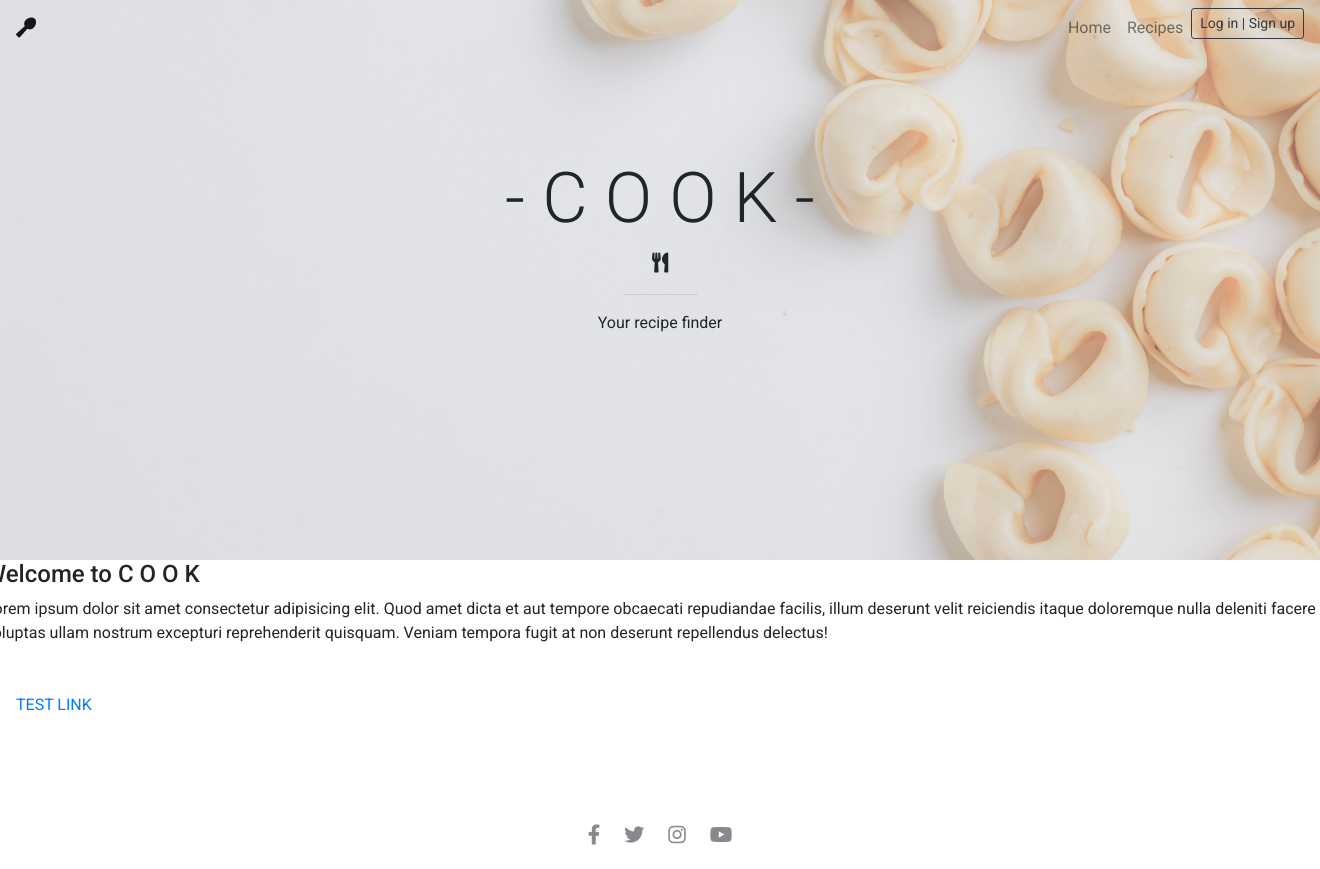
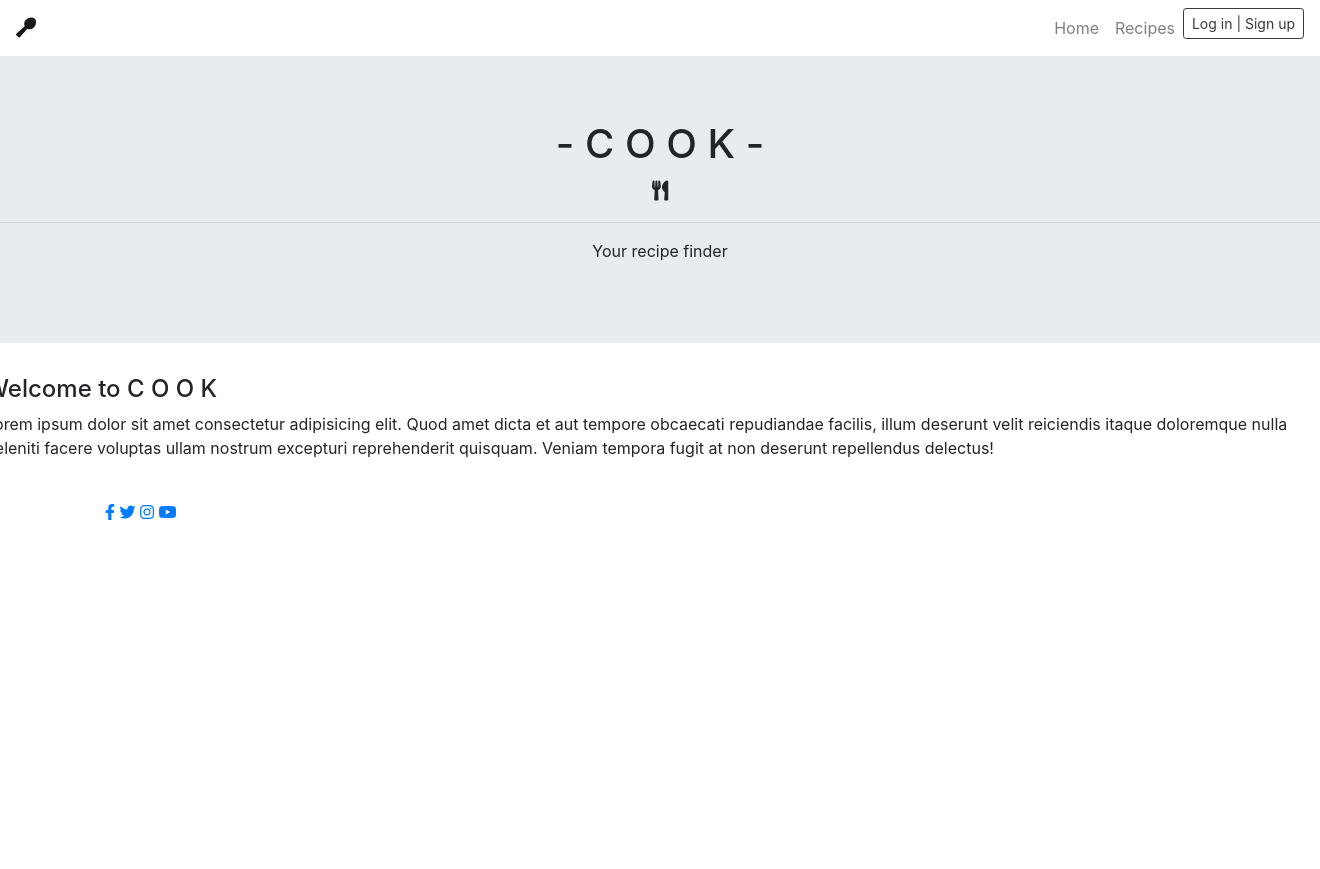
Before and after one commit to Code-Institute-Submissions/Chloe-O-C-O-O-K-Milestone-Project-3, a Flask app: template templates/index.html in a window 1320 px wide. After the commit the page ends 520 px from the top, so only its background shows below. Run offline with Flask 2, Linux system fonts and the light colour scheme; the template is opened without the code that fills it, so the values that code supplies are empty; some libraries are stand-ins or nearby versions.

Commit message:
changes to run.py and index page, test html page deleted

```diff
--- a/run.py
+++ b/run.py
@@ -27,9 +27,7 @@
     return render_template("register.html")
 
 
-@app.route("/index_copy.html")
-def index_test():
-    return render_template("index_copy.html")
+# change to false before submitting #
 
 
 if __name__ == "__main__":
@@ -37,6 +35,3 @@
         host=os.environ.get("IP", "0.0.0.0"),
         port=int(os.environ.get("PORT", "5000")),
         debug=True)
-
-
-# change to false before submitting #
--- a/templates/base.html
+++ b/templates/base.html
@@ -71,7 +71,6 @@
       </div>
     </header>
 
-<!--Pulls info from xxxxx-->
 
     {% block content %}
     {% endblock %}
--- a/templates/index.html
+++ b/templates/index.html
@@ -1,77 +1,6 @@
-<!DOCTYPE html>
-<html lang="en">
-  <head>
-    <meta charset="UTF-8" />
-    <meta name="viewport" content="width=device-width, initial-scale=1.0" />
-    <!--Bootstrap CDN-->
-    <link
-      rel="stylesheet"
-      href="https://stackpath.bootstrapcdn.com/bootstrap/4.5.0/css/bootstrap.min.css"
-      integrity="sha384-9aIt2nRpC12Uk9gS9baDl411NQApFmC26EwAOH8WgZl5MYYxFfc+NcPb1dKGj7Sk"
-      crossorigin="anonymous"
-    />
-    <link
-      href="https://fonts.googleapis.com/css2?family=Roboto:wght@300;400;500&display=swap"
-      rel="stylesheet"
-    />
-    <!--CSS-->
-    <link rel="stylesheet" href="/assets/css/style.css" />
-    <!--Font Awesome CDN-->
-    <link
-      rel="stylesheet"
-      href="https://use.fontawesome.com/releases/v5.8.1/css/all.css"
-      integrity="sha384-50oBUHEmvpQ+1lW4y57PTFmhCaXp0ML5d60M1M7uH2+nqUivzIebhndOJK28anvf"
-      crossorigin="anonymous"
-    />
-    <title>
-      C O O K | Recipe Finder
-    </title>
-  </head>
-  <body>
-    <!--header and nav-->
-<header class="row page-header">
-      <div class="col-12">
-        <nav class="navbar navbar-expand-md navbar-light">
-          <a href="{{  url_for('index')  }}" class="navbar-brand nav-icon-styling">
-            <i class="fas fa-utensil-spoon"></i>
-          </a>
-          <button
-            class="navbar-toggler"
-            data-toggle="collapse"
-            data-target="#navbarmenu"
-          >
-            <span class="navbar-toggler-icon"></span>
-          </button>
-          <div class="collapse navbar-collapse" id="navbarmenu">
-            <ul class="navbar-nav ml-auto">
-              <li class="nav-item">
-                <a class="nav-link" href="{{  url_for('index')  }}">Home</a>
-              </li>
-              <li class="nav-item">
-                <a class="nav-link" href="{{  url_for('recipes')  }}">Recipes</a>
-              </li>
-              <li class="nav-item">
-                <a
-              class="btn btn-outline-dark btn-sm"
-              href="{{  url_for('login')  }}"
-              role="button"
-              >Log in | Sign up</a
-            >
-              </li>
-            </ul>
-          </div>
-        </nav>
-        <!--jumbotron header-->
-        <div class="jumbotron jumbotron-fluid text-center">
-          <h1 class="jumbotron-header">- C O O K -</h1>
-          <p class="lead"><i class="fas fa-utensils"></i></p>
-          <hr class="page-divider" />
-          <p>Your recipe finder</p>
-        </div>
-      </div>
-    </header>
-
-    <!--Main body-->
+{% extends "base.html" %}
+{% block content %}
+<!--Main body-->
 
     <!--TEST FOR FLASK INHERITANCE-->
 
@@ -87,45 +16,4 @@
         </div>
     </div>
 
-    <a class="nav-link" href="{{  url_for('index_test')  }}">TEST LINK</a>
-
-    <!--/Footer section-->
-<footer class="container">
-      <div class="row">
-        <div class="col-12">
-          <div class="footer-links">
-            <a href="https://www.facebook.com/" target="_blank"
-              ><i class="fab fa-facebook-f"></i
-            ></a>
-            <a href="https://twitter.com/" target="_blank"
-              ><i class="fab fa-twitter"></i
-            ></a>
-            <a href="https://www.instagram.com/" target="_blank"
-              ><i class="fab fa-instagram"></i
-            ></a>
-            <a href="https://www.youtube.com/" target="_blank"
-              ><i class="fab fa-youtube"></i
-            ></a>
-          </div>
-        </div>
-      </div>
-    </footer>
-
-
-    <script
-      src="https://code.jquery.com/jquery-3.5.1.slim.min.js"
-      integrity="sha384-DfXdz2htPH0lsSSs5nCTpuj/zy4C+OGpamoFVy38MVBnE+IbbVYUew+OrCXaRkfj"
-      crossorigin="anonymous"
-    ></script>
-    <script
-      src="https://cdn.jsdelivr.net/npm/popper.js@1.16.0/dist/umd/popper.min.js"
-      integrity="sha384-Q6E9RHvbIyZFJoft+2mJbHaEWldlvI9IOYy5n3zV9zzTtmI3UksdQRVvoxMfooAo"
-      crossorigin="anonymous"
-    ></script>
-    <script
-      src="https://stackpath.bootstrapcdn.com/bootstrap/4.5.0/js/bootstrap.min.js"
-      integrity="sha384-OgVRvuATP1z7JjHLkuOU7Xw704+h835Lr+6QL9UvYjZE3Ipu6Tp75j7Bh/kR0JKI"
-      crossorigin="anonymous"
-    ></script>
-  </body>
-</html>
+{% endblock %}
--- a/templates/index_copy.html
+++ /dev/null
@@ -1,4 +0,0 @@
-{% extends "base.html" %}
-{% block content %}
-<h1>TEST HEADING</h1>
-{% endblock %}
```
